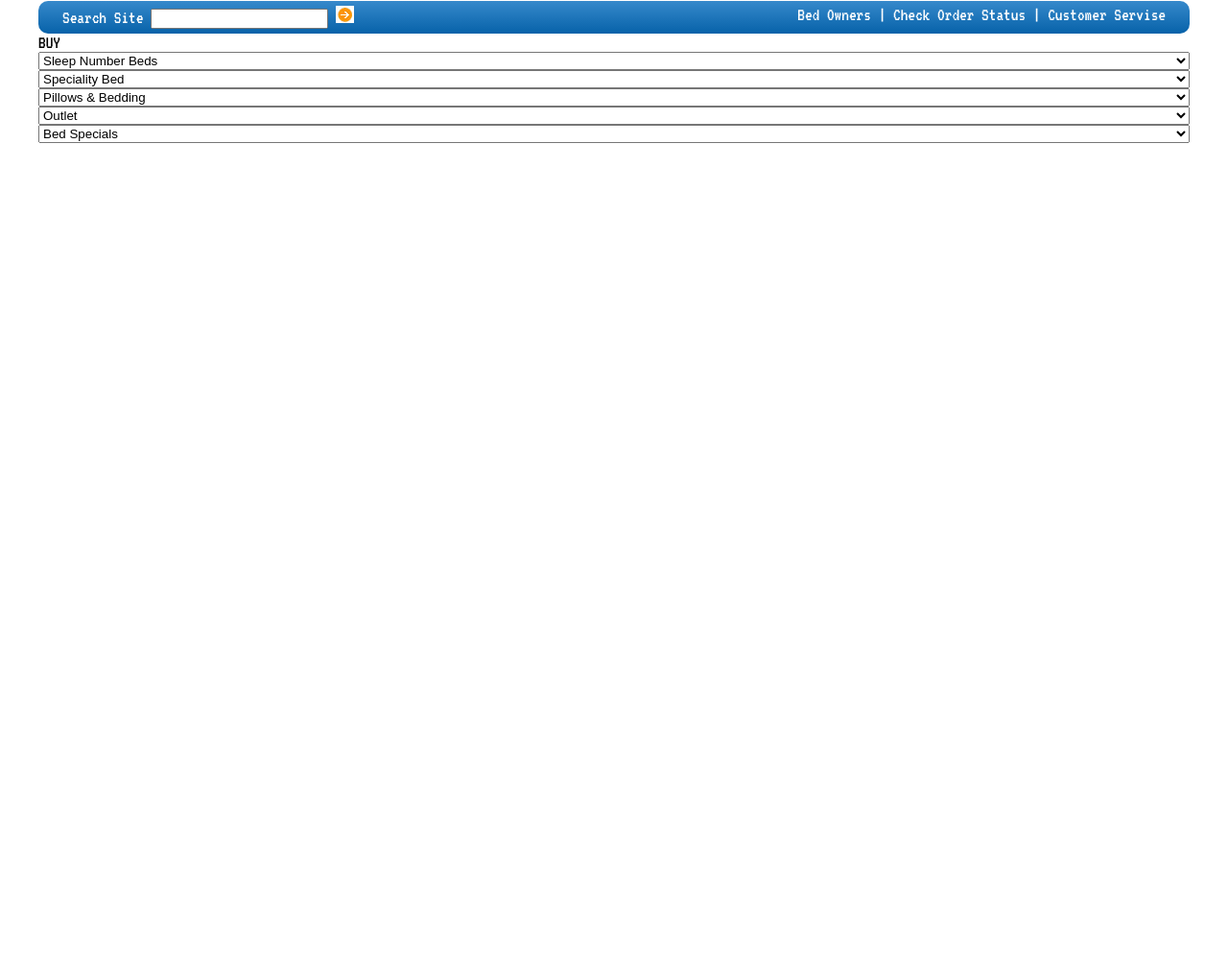
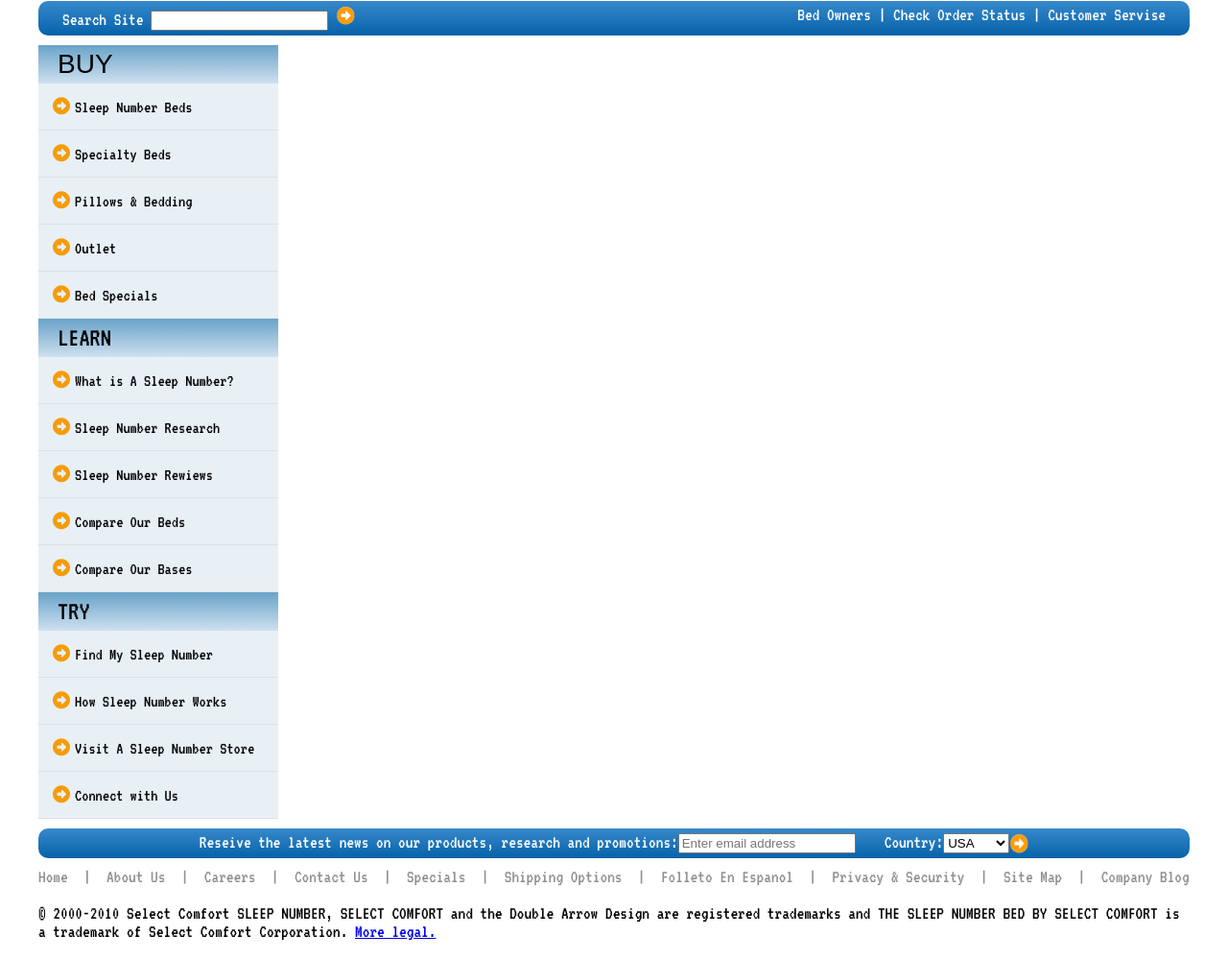
Before and after one commit to lavazza15/lavazza15.github.io, a plain HTML site: page layout/index.html in a window 1280 px wide. Shown: the part 167-1166 px from the top of the page at 96% size. Before the commit the page ends 800 px from the top, so only its background shows below. Drawn offline with Linux system fonts and the light colour scheme.

Commit message:
footer added

```diff
--- a/layout/index.html
+++ b/layout/index.html
@@ -28,7 +28,7 @@
             <form>
                 FIND OUR STORES
                 <input type="search" placeholder="Enter Zip">
-                <input type="image" src="images/right-btn.jpg">
+                <input type="image" src="images/right-bttn.png">
             </form>
         </div>
         <div class="top, top-fourth">
@@ -40,36 +40,100 @@
             <form>
                 Search Site
                 <input type="search">
-                <input type="image" src="images/right-btn.jpg">
+                <input type="image" src="images/right-bttn.png">
             </form>
             <div>
                 <a href="#">Bed Owners</a> | <a href="#">Check Order Status</a> | <a href="#">Customer Servise</a>
             </div>
         </nav>
         <aside>
-            <div>
-                BUY
-                <select name="Sleep Number Beds" id="SNB">
-                    <option selected>Sleep Number Beds</option>
-                    <option value="Classic">Classic Series</option>
-                    <option value="Performance">Performance Series</option>
-                    <option value="Innovation">Innovation Series</option>
-                </select>
-                <select name="Speciality Bed" id="SB">
-                    <option selected>Speciality Bed</option>
-                </select>
-                <select name="Pillows & Bedding" id="P&B">
-                    <option selected>Pillows & Bedding</option>
-                </select>
-                <select name="Outlet" id="Otl">
-                    <option selected>Outlet</option>
-                </select>
-                <select name="Bed Specials" id="BS">
-                    <option selected>Bed Specials</option>
-                </select>
+            <div class="aside-header ubuntu">BUY</div>
+            <div class="dropdown">
+                <button class="dropbtn verdana"><i class='fas'>&#xf35a;</i>Sleep Number Beds</button>
+                <div class="dropdown-content">
+                    <a href="#">Classic Series</a>
+                    <a href="#">Performance Series</a>
+                    <a href="#">Innovation Series</a>
+                </div>
+            </div>
+            <div class="dropdown">
+                <button class="dropbtn verdana"> <i class='fas'>&#xf35a;</i>Specialty Beds</button>
+            </div>
+            <div class="dropdown">
+                <button class="dropbtn verdana"> <i class='fas'>&#xf35a;</i>Pillows & Bedding</button>
+            </div>
+            <div class="dropdown">
+                <button class="dropbtn verdana"> <i class='fas'>&#xf35a;</i>Outlet</button>
+            </div>
+            <div class="dropdown">
+                <button class="dropbtn verdana"> <i class='fas'>&#xf35a;</i>Bed Specials</button>
+            </div>
+            <div class="aside-header">LEARN</div>
+            <div class="dropdown">
+                <button class="dropbtn verdana"> <i class='fas'>&#xf35a;</i>What is A Sleep Number?</button>
+            </div>
+            <div class="dropdown">
+                <button class="dropbtn verdana"> <i class='fas'>&#xf35a;</i>Sleep Number Research</button>
+            </div>
+            <div class="dropdown">
+                <button class="dropbtn verdana"> <i class='fas'>&#xf35a;</i>Sleep Number Rewiews</button>
+            </div>
+            <div class="dropdown">
+                <button class="dropbtn verdana"> <i class='fas'>&#xf35a;</i>Compare Our Beds</button>
+            </div>
+            <div class="dropdown">
+                <button class="dropbtn verdana"> <i class='fas'>&#xf35a;</i>Compare Our Bases</button>
+            </div>
+            <div class="aside-header">TRY</div>
+            <div class="dropdown">
+                <button class="dropbtn verdana"> <i class='fas'>&#xf35a;</i>Find My Sleep Number</button>
+            </div>
+            <div class="dropdown">
+                <button class="dropbtn verdana"> <i class='fas'>&#xf35a;</i>How Sleep Number Works</button>
+            </div>
+            <div class="dropdown">
+                <button class="dropbtn verdana"> <i class='fas'>&#xf35a;</i>Visit A Sleep Number Store</button>
+            </div>
+            <div class="dropdown">
+                <button class="dropbtn verdana"> <i class='fas'>&#xf35a;</i>Connect with Us</button>
             </div>
         </aside>
     </main>
+    <footer>
+        <div class="footer-line">
+            <span>
+                Reseive the latest news on our products, research and promotions:
+            </span>
+            <input type="email" placeholder="Enter email address">
+            <span class="country">
+                Country:
+            </span>
+            <select name="Country">
+                <option value="USA">USA</option>
+                <option value="UA">Ukraine</option>
+                <option value="CA">Canada</option>
+            </select>
+            <input type="image" src="images/right-bttn.png">
+        </div>
+        <div class="footer-a">
+            <a href="#">Home</a> |
+            <a href="#">About Us</a> |
+            <a href="#">Careers</a> |
+            <a href="#">Contact Us</a> |
+            <a href="#">Specials</a> |
+            <a href="#">Shipping Options</a> |
+            <a href="#">Folleto En Espanol</a> |
+            <a href="#">Privacy & Security</a> |
+            <a href="#">Site Map</a> |
+            <a href="#">Company Blog</a>
+        </div>
+        <p>
+            &copy; 2000-2010 Select Comfort SLEEP NUMBER, SELECT COMFORT and the Double Arrow Design are registered
+            trademarks and THE SLEEP NUMBER BED BY SELECT COMFORT is a trademark of Select Comfort Corporation.
+            <a href="#">More legal.</a>
+        </p>
+
+    </footer>
 </body>
 
 </html>
--- a/layout/style.css
+++ b/layout/style.css
@@ -4,30 +4,65 @@
     font-family: 'VT323', monospace;
     font-size: 1.2em;
 }
+
 .ubuntu {
     font-family: 'Ubuntu', sans-serif;
     font-size: 16px;
+}
+.fas {
+    color: #f59c09;
+    padding: 5px;
+}
 
+.footer-line {
+    display: flex;
+    justify-content: center;
+    background: linear-gradient(#3689cb, #0762a9);
+    color: white;
+    padding: 5px;
+    border-radius: 10px;
+    margin: 10px 0;
 }
+
+.footer-line .country {
+    margin-left: 30px;
+}
+
+.footer-a a {
+    color: #909090;
+    text-decoration: none;
+}
+
+.footer-a {
+    color: #909090;
+    text-align: center;
+    display: flex;
+    justify-content: space-between;
+}
+
 header {
     display: flex;
     justify-content: space-around;
     margin: 20px 0;
     font-size: 16px;
 }
+
 .verdana {
     font-family: 'VT323', monospace;
-    font-size: 1.1em;
+    font-size: 18px;
 }
+
 .top {
     margin: 30pxpx;
 }
+
 .top-first {
     width: 200px;
     color: #466985;
     text-align: center;
     line-height: 1.5em;
 }
+
 .top-second {
     width: 350px;
     border: 1px solid #81bae5;
@@ -35,27 +70,34 @@
     border-radius: 10px;
     padding: 10px;
 }
+
 .top-second .bold {
     font-weight: bold;
 }
+
 .top-second .red {
     color: red;
 }
+
 .top-second a {
     text-decoration: none;
     color: #ff9900;
 }
+
 .top-third {
     width: 350px;
     color: #0e548a;
     line-height: 2em;
 }
+
 .top-third .fas {
     color:#48acfd;
 }
+
 .top-fourth {
     width: 150px;
 }
+
 nav {
     display: flex;
     justify-content: space-between;
@@ -63,18 +105,74 @@
     color: white;
     padding: 5px;
     border-radius: 10px;
+    margin-bottom: 10px;
 }
+
 nav form {
     padding-left: 20px;
 }
 nav div {
     padding-right: 20px;
 }
+
 nav div a {
     text-decoration: none;
     color: white;
 }
-aside div {
+
+.dropbtn {
+    background-color: #e8f0f6;
+    color: black;
+    padding: 10px;
+    border: none;
+    width: 100%;
+    text-align: left;
+    border-bottom: 1px solid #e0e0e0;
+}
+
+.dropdown {
+    position: relative;
+    display: inline-block;
+    width: 250px;
+}
+
+.dropdown-content {
+    display: none;
+    background-color: #e8f0f6;
+    min-width: 160px;
+    z-index: 1;
+    width: 100%;
+}
+
+.dropdown-content a {
+    padding: 12px 16px;
+    text-decoration: none;
+    display: block;
+    color: #336699;
+}
+
+.dropdown-content a:hover {
+      text-decoration: underline;
+}
+
+.dropdown:hover .dropdown-content {
+      display: block;
+}
+
+.dropdown:hover .dropbtn {
+      color: #336699;
+      text-decoration: underline;
+}
+
+aside {
     display: flex;
     flex-direction: column;
 }
+.aside-header {
+    background: linear-gradient(#68a3c8, #cfe0f0);
+    width: 230px;
+    height: 40px;
+    font-size: 28px;
+    line-height: 40px;
+    padding-left: 20px;
+}
```
Also changed, not shown: layout/images/right-bttn.png (added).
